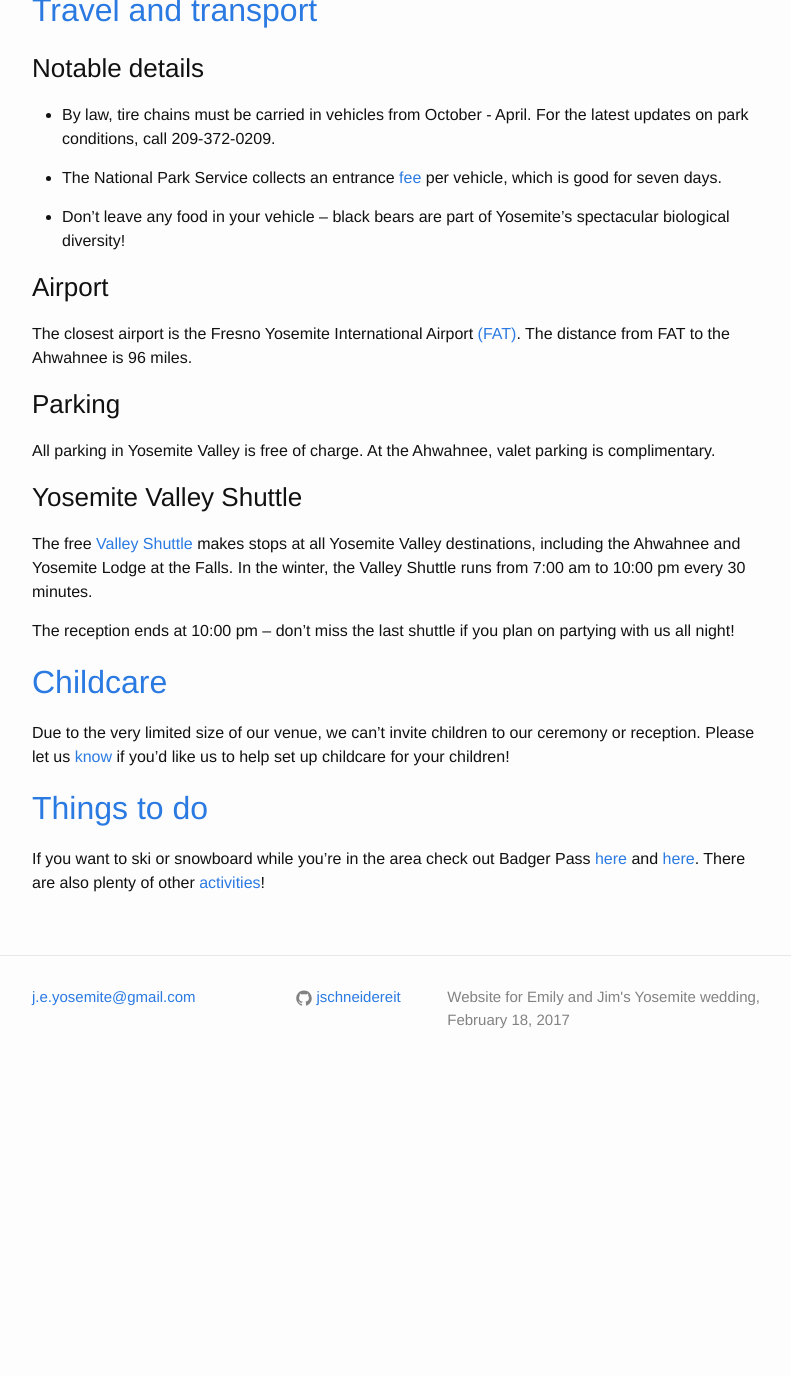
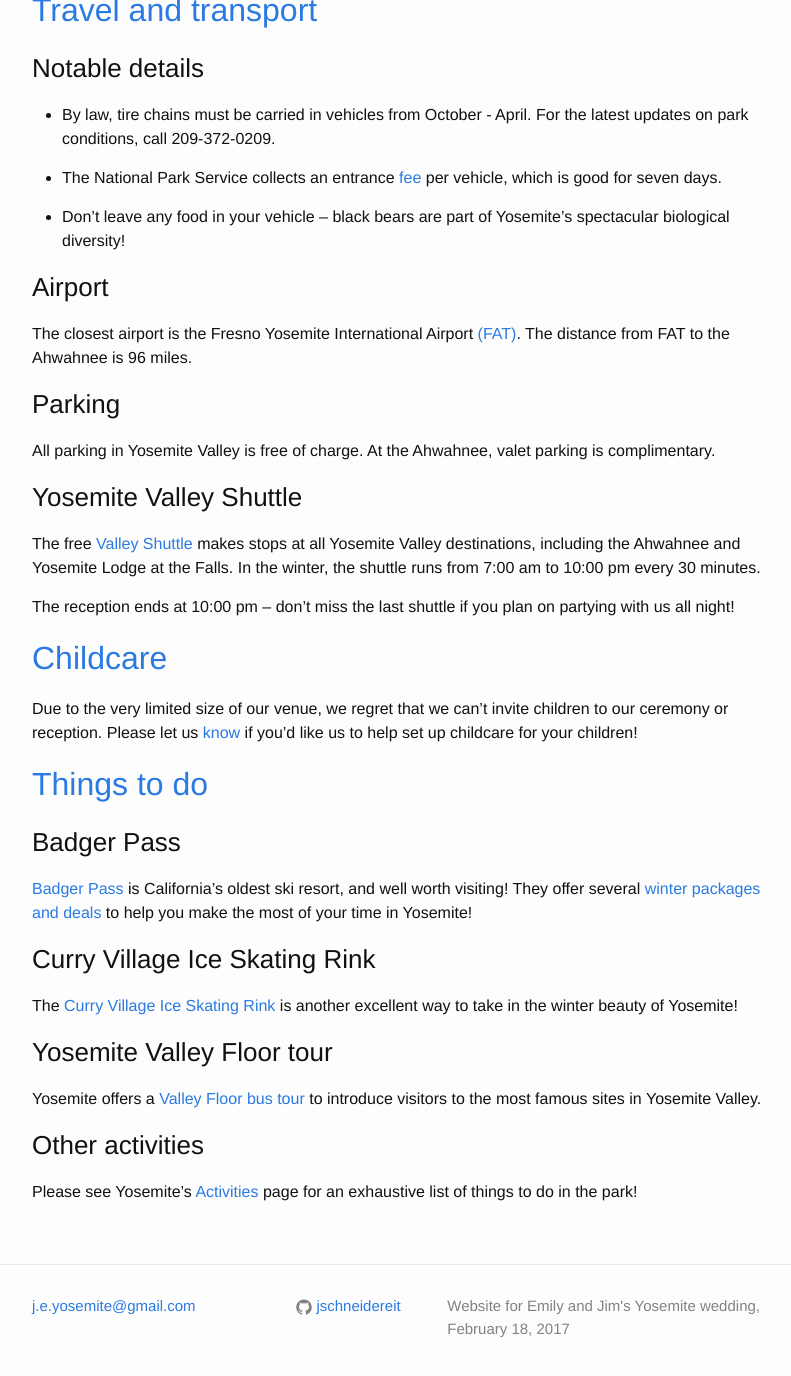
Before and after one commit to j-e-yosemite/j-e-yosemite.github.io, a Jekyll site: the page built from details.md, in a window 1280 px wide and 1400 px high, scrolled down 574 px. Shown: the top 1376 px of the window, without its empty margins (238-1029 px from the left). Built offline with Jekyll 4.4.1, drawn with Linux system fonts in a browser that asks for light colours; before the commit the page ends 1665 px from its top, so only the background shows below that.

Commit message:
Expanded "Things to do" section

```diff
--- a/details.md
+++ b/details.md
@@ -41,15 +41,29 @@
 
 ### Yosemite Valley Shuttle
 
-The free [Valley Shuttle](http://www.yosemitepark.com/Files/2015_Yosemite-ShuttleMap.pdf) makes stops at all Yosemite Valley destinations, including the Ahwahnee and Yosemite Lodge at the Falls. In the winter, the Valley Shuttle runs from 7:00 am to 10:00 pm every 30 minutes.
+The free [Valley Shuttle](http://www.yosemitepark.com/Files/2015_Yosemite-ShuttleMap.pdf) makes stops at all Yosemite Valley destinations, including the Ahwahnee and Yosemite Lodge at the Falls. In the winter, the shuttle runs from 7:00 am to 10:00 pm every 30 minutes.
 
 The reception ends at 10:00 pm -- don't miss the last shuttle if you plan on partying with us all night!
 
 
 ## [Childcare](#Wunderkind)
 
-Due to the very limited size of our venue, we can't invite children to our ceremony or reception. Please let us [know](mailto:{{ site.email }}) if you'd like us to help set up childcare for your children!
+Due to the very limited size of our venue, we regret that we can't invite children to our ceremony or reception. Please let us [know](mailto:{{ site.email }}) if you'd like us to help set up childcare for your children!
 
 ## [Things to do](#Sehen)
 
-If you want to ski or snowboard while you're in the area check out Badger Pass [here](http://www.yosemitepark.com/stay-two-nights-ski-free.aspx) and [here](http://www.yosemitepark.com/badger-pass-stay-n-play.aspx). There are also plenty of other [activities](http://www.yosemitepark.com/Activities.aspx)!
+### Badger Pass
+
+[Badger Pass](http://www.yosemitepark.com/BadgerPass.aspx) is California's oldest ski resort, and well worth visiting! They offer several [winter packages and deals](http://www.yosemitepark.com/winter-package-deals.aspx?webSyncID=8a12c02a-37cd-2e0e-00c0-e8248e7c7269&sessionGUID=703b9a98-9ddd-b278-9a07-998794698e00) to help you make the most of your time in Yosemite!
+
+### Curry Village Ice Skating Rink
+
+The [Curry Village Ice Skating Rink](http://www.yosemitepark.com/ice-skating.aspx) is another excellent way to take in the winter beauty of Yosemite!
+
+### Yosemite Valley Floor tour
+
+Yosemite offers a [Valley Floor bus tour](http://www.yosemitepark.com/valley-floor-tour.aspx) to introduce visitors to the most famous sites in Yosemite Valley.
+
+### Other activities
+
+Please see Yosemite's [Activities](http://www.yosemitepark.com/Activities.aspx) page for an exhaustive list of things to do in the park!
```
